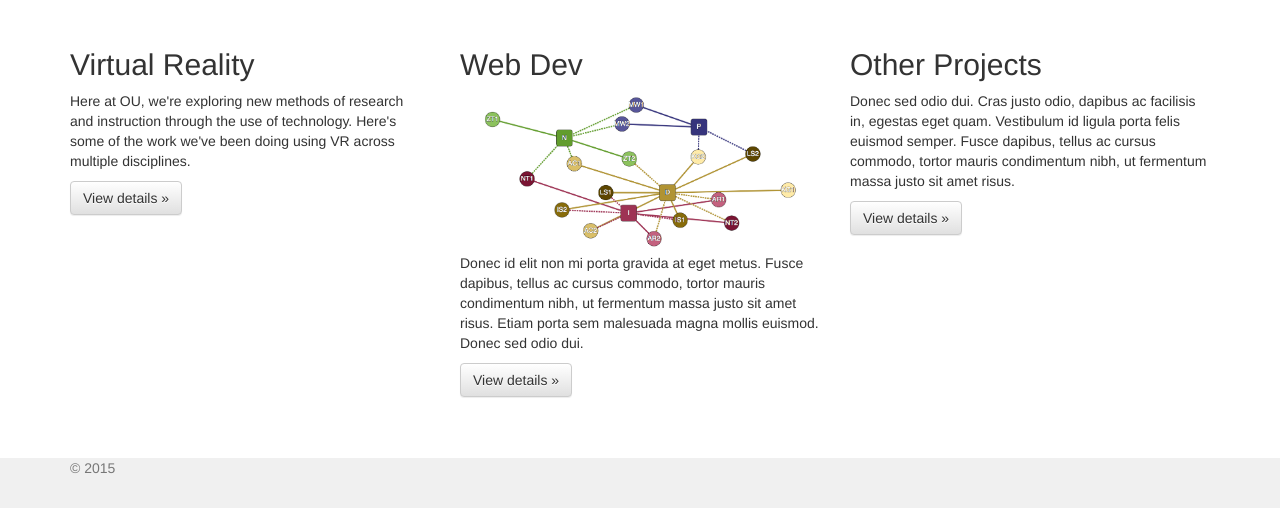
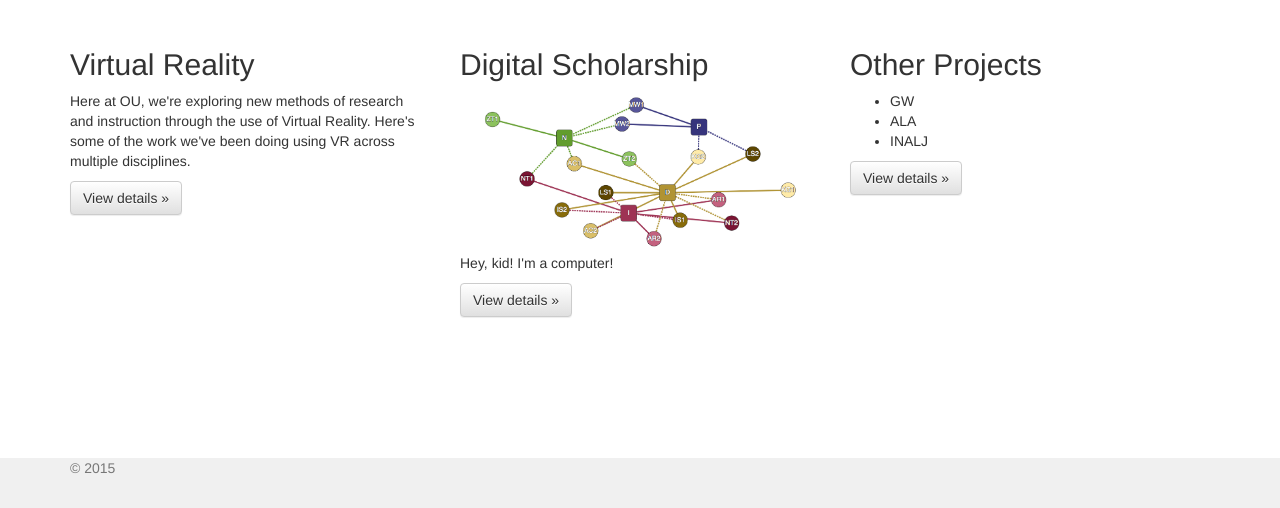
Before and after one commit to jladams/jladams.github.io, a plain HTML site: page index.html in a window 1280 px wide. Shown: the part 292-800 px from the top of the page. Drawn offline with nearby package versions, Linux system fonts and the light colour scheme.

Commit message:
more changes

```diff
--- a/index.html
+++ b/index.html
@@ -48,18 +48,22 @@
         <div class="row">
             <div class="col-md-4">
                 <h2>Virtual Reality</h2>
-                <p>Here at OU, we're exploring new methods of research and instruction through the use of technology. Here's some of the work we've been doing using VR across multiple disciplines.</p>
+                <p>Here at OU, we're exploring new methods of research and instruction through the use of Virtual Reality. Here's some of the work we've been doing using VR across multiple disciplines.</p>
                 <p><a class="btn btn-default" href="#" role="button">View details &raquo;</a></p>
             </div>
             <div class="col-md-4" id="webdev">
-                <h2>Web Dev</h2>
+                <h2>Digital Scholarship</h2>
                 <img class="smallpic" src="images/cytoscape.png">
-                <p>Donec id elit non mi porta gravida at eget metus. Fusce dapibus, tellus ac cursus commodo, tortor mauris condimentum nibh, ut fermentum massa justo sit amet risus. Etiam porta sem malesuada magna mollis euismod. Donec sed odio dui. </p>
+                <p>Hey, kid! I'm a computer!</p>
                 <p><a class="btn btn-default" href="#" role="button">View details &raquo;</a></p>
             </div>
             <div class="col-md-4">
                 <h2>Other Projects</h2>
-                <p>Donec sed odio dui. Cras justo odio, dapibus ac facilisis in, egestas eget quam. Vestibulum id ligula porta felis euismod semper. Fusce dapibus, tellus ac cursus commodo, tortor mauris condimentum nibh, ut fermentum massa justo sit amet risus.</p>
+                <ul>
+                	<li>GW</li>
+                	<li>ALA</li>
+                	<li>INALJ</li>
+                </ul>
                 <p><a class="btn btn-default" href="#" role="button">View details &raquo;</a></p>
             </div>
         </div>
```
